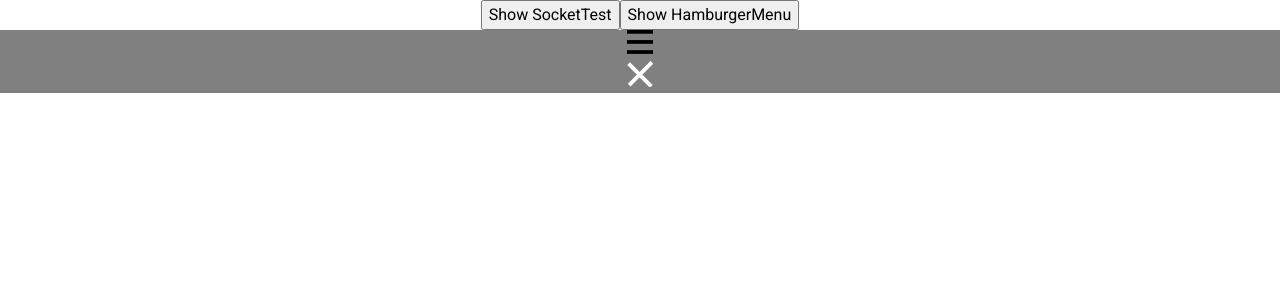
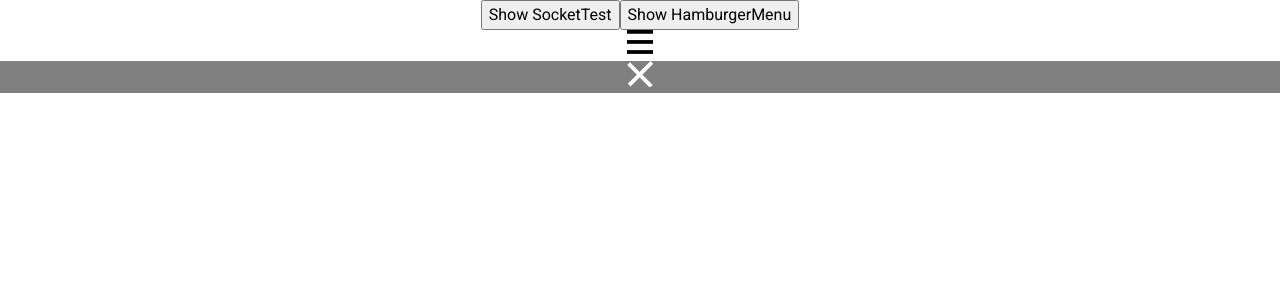
Before and after one commit to I3uckwheat/cards-of-carousal, a React (Create React App) app in the folder frontend/: page / in a window 1280 px wide. Both pictures are taken after a click on the button "Show HamburgerMenu". Shown: the top 300 px of the page. Built offline with nearby package versions, Linux system fonts and the light colour scheme; no server answers.

Commit message:
Remove containing div from component
Style active button visibility background directly and undo App.css
change because the div and className were now gone.

```diff
--- a/frontend/src/App.css
+++ b/frontend/src/App.css
@@ -1,7 +1,3 @@
 .App {
   text-align: center;
 }
-
-.HamburgerMenu {
-  background-color: grey;
-}
--- a/frontend/src/App.js
+++ b/frontend/src/App.js
@@ -23,7 +23,8 @@ function App() {
 
       {showSocketTest && <SocketTest />}
       {showHamburgerMenu && <HamburgerMenu isActive={false} onClick={onClickTest} />}
-      {showHamburgerMenu && <HamburgerMenu isActive onClick={onClickTest} />}
+      {showHamburgerMenu
+      && <div style={{ backgroundColor: 'grey' }}><HamburgerMenu isActive onClick={onClickTest} /></div>}
     </div>
   );
 }
--- a/frontend/src/components/Buttons/HamburgerMenu/HamburgerMenu.js
+++ b/frontend/src/components/Buttons/HamburgerMenu/HamburgerMenu.js
@@ -21,12 +21,10 @@ const HamburgerMenuButton = styled.button`
 
 function HamburgerMenu({ isActive, onClick }) {
   return (
-    <div className="HamburgerMenu">
-      <HamburgerMenuButton
-        onClick={onClick}
-        hamburgerImage={isActive ? activeHamburger : inactiveHamburger}
-      />
-    </div>
+    <HamburgerMenuButton
+      onClick={onClick}
+      hamburgerImage={isActive ? activeHamburger : inactiveHamburger}
+    />
   );
 }
 
```
